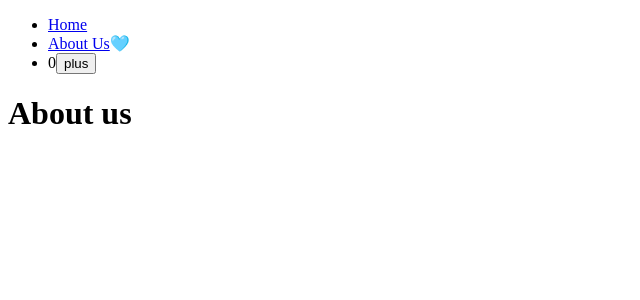
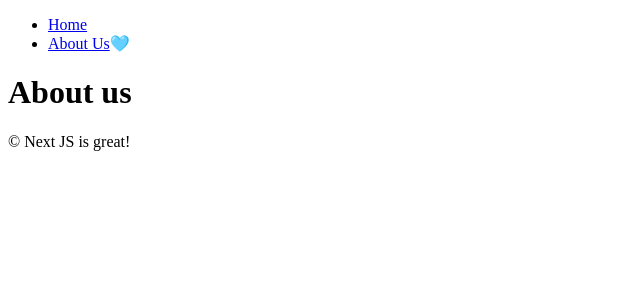
Before and after one commit to Eastynfromeast/nextjs14-again, a Next.js app: page /about-us in a window 1280 px wide. Shown: the top 300 px of the page, without its empty margins (0-640 px from the left). Built offline with nearby package versions, Linux system fonts and the light colour scheme.

Commit message:
NextJS render a layout component which is the closest from the page

```diff
--- /dev/null
+++ b/app/about-us/layout.tsx
@@ -0,0 +1,15 @@
+export const metadata = {
+	title: "Next.js",
+	description: "Generated by Next.js",
+};
+
+export default function AboutUsLayout({ children }: { children: React.ReactNode }) {
+	return (
+		<div>
+			{children}
+			&copy; Next JS is great!
+		</div>
+	);
+}
+
+// layout get nested
--- a/app/about-us/page.tsx
+++ b/app/about-us/page.tsx
@@ -3,7 +3,6 @@
 export default function AboutUs() {
 	return (
 		<div>
-			<Naviagation />
 			<h1>About us</h1>
 		</div>
 	);
--- a/app/layout.tsx
+++ b/app/layout.tsx
@@ -1,16 +1,17 @@
+import Naviagation from "../components/navigation";
+
 export const metadata = {
-  title: 'Next.js',
-  description: 'Generated by Next.js',
+	title: "Next.js",
+	description: "Generated by Next.js",
+};
+
+export default function RootLayout({ children }: { children: React.ReactNode }) {
+	return (
+		<html lang="en">
+			<body>
+				<Naviagation />
+				{children}
+			</body>
+		</html>
+	);
 }
-
-export default function RootLayout({
-  children,
-}: {
-  children: React.ReactNode
-}) {
-  return (
-    <html lang="en">
-      <body>{children}</body>
-    </html>
-  )
-}
--- a/app/page.tsx
+++ b/app/page.tsx
@@ -3,7 +3,6 @@
 export default function Home() {
 	return (
 		<div>
-			<Naviagation />
 			<h1>Hello</h1>
 		</div>
 	);
--- a/components/navigation.tsx
+++ b/components/navigation.tsx
@@ -19,10 +19,6 @@
 					<Link href="/about-us">About Us</Link>
 					{path === "/about-us" && "🩵"}
 				</li>
-				<li>
-					<span>{count}</span>
-					<button onClick={() => setCount(prev => prev + 1)}>plus</button>
-				</li>
 			</ul>
 		</nav>
 	);
```
